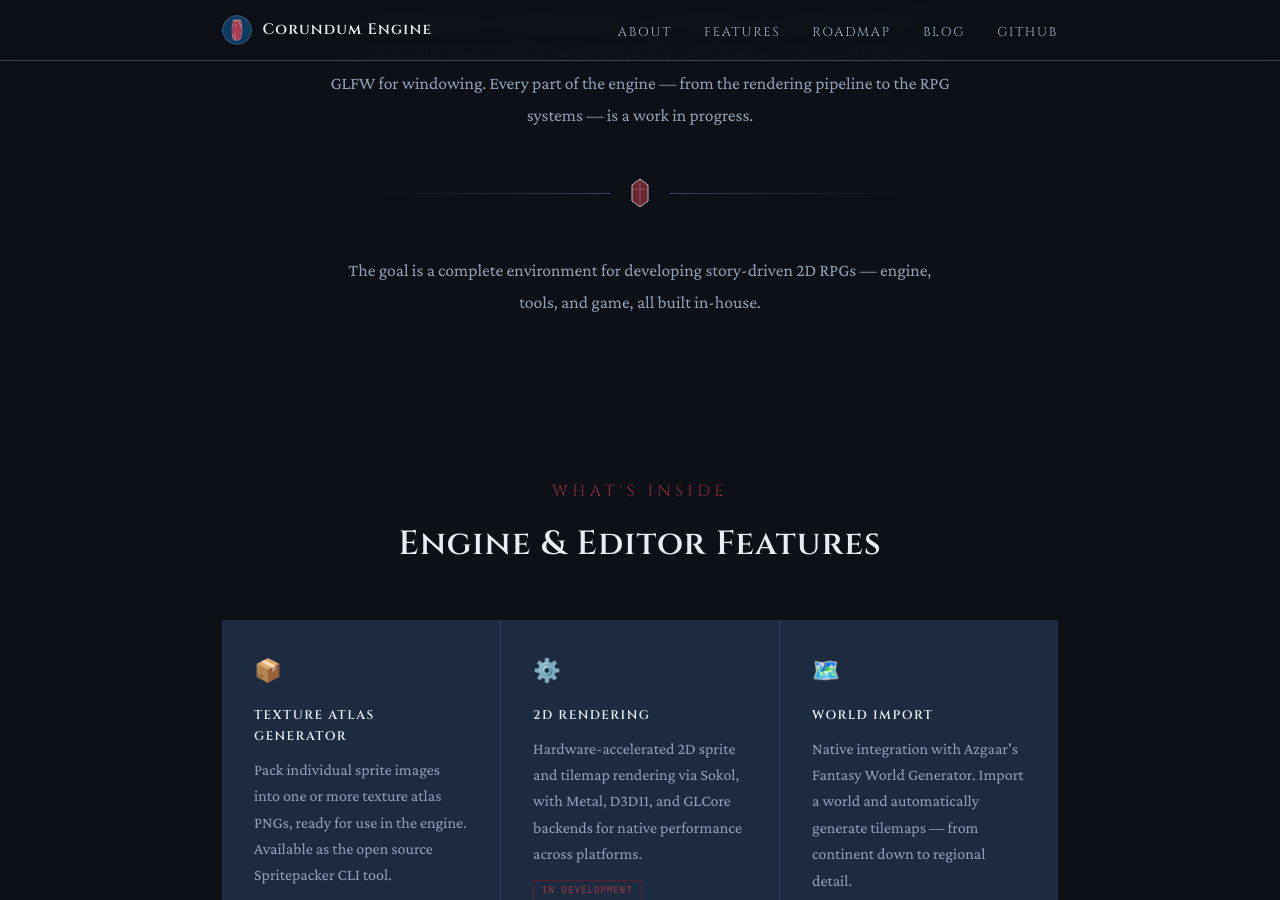
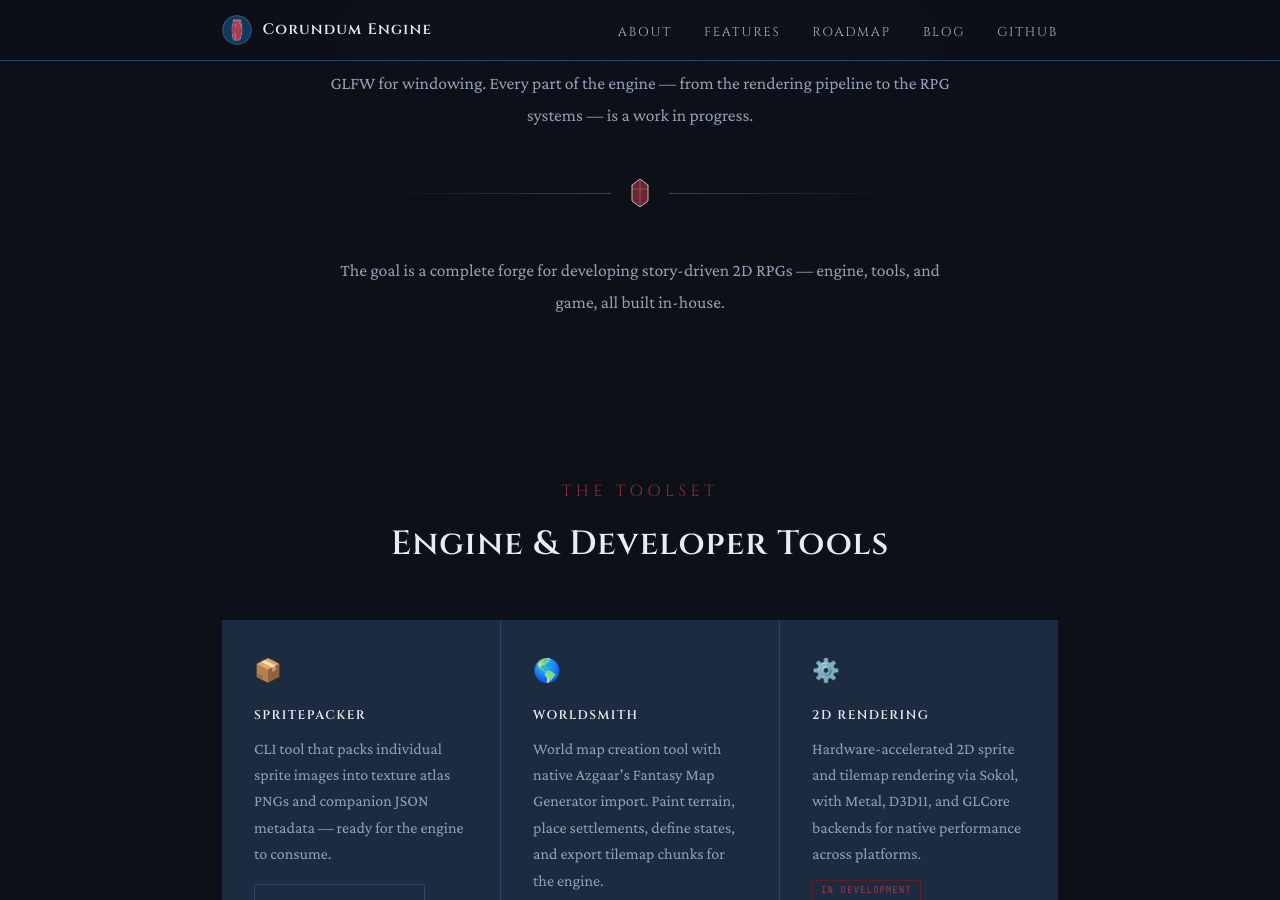
Before and after one commit to corundumengine/corundumengine.github.io, a Jekyll site: the page built from index.html, in a window 1280 px wide and 900 px high, scrolled down 1121 px. Built offline with Jekyll 4.4.1, drawn with Linux system fonts in a browser that asks for light colours; some of the changed text lies outside the part shown.

Commit message:
Update index.html

```diff
--- a/index.html
+++ b/index.html
@@ -1,18 +1,13 @@
 ---
 layout: default
 ---
+
 <section class="hero" id="hero">
-  <img
-    class="hero-logo"
-    src="corundum_logo.png"
-    alt="Corundum Engine Logo"
-  />
+  <img class="hero-logo" src="corundum_logo.png" alt="Corundum Engine Logo" />
   <h1><span>Corundum</span> Engine</h1>
-  <p class="hero-tagline">
-    A 2D game engine built from the ground up for classic RPGs.
-  </p>
+  <p class="hero-tagline">Forging tools for 2D RPGs</p>
   <div class="hero-cta">
-    <a class="btn btn-primary" href="#features">Explore the Engine</a>
+    <a class="btn btn-primary" href="#features">Explore the Forge</a>
     <a
       class="btn btn-secondary"
       href="https://github.com/corundumengine"
@@ -35,12 +30,11 @@ layout: default
     <p class="section-eyebrow">The Project</p>
     <h2 class="section-title">Built for the love of CRPGs</h2>
     <p class="section-body">
-      Corundum Engine is a custom 2D game engine written in C++23,
-      designed specifically for building classic role-playing games. It
-      uses Sokol for cross-platform hardware-accelerated rendering (Metal
-      on macOS, D3D11 on Windows, GLCore on Linux) and GLFW for windowing.
-      Every part of the engine — from the rendering pipeline to the RPG
-      systems — is a work in progress.
+      Corundum Engine is a custom 2D game engine written in C++23, designed
+      specifically for building classic role-playing games. It uses Sokol for
+      cross-platform hardware-accelerated rendering (Metal on macOS, D3D11 on
+      Windows, GLCore on Linux) and GLFW for windowing. Every part of the engine
+      — from the rendering pipeline to the RPG systems — is a work in progress.
     </p>
     <div class="crystal-divider">
       <svg
@@ -79,110 +72,107 @@ layout: default
       </svg>
     </div>
     <p class="section-body">
-      The goal is a complete environment for developing story-driven 2D
-      RPGs — engine, tools, and game, all built in-house.
+      The goal is a complete forge for developing story-driven 2D RPGs — engine,
+      tools, and game, all built in-house.
     </p>
   </div>
 </section>
 
 <section id="features">
   <div class="container">
-    <p class="section-eyebrow">What's Inside</p>
-    <h2 class="section-title">Engine &amp; Editor Features</h2>
+    <p class="section-eyebrow">The Toolset</p>
+    <h2 class="section-title">Engine & Developer Tools</h2>
     <div class="features-grid">
       <div class="feature-card">
-        <div class="feature-icon" aria-hidden="true">&#128230;</div>
-        <h3 class="feature-title">Texture Atlas Generator</h3>
+        <div class="feature-icon" aria-hidden="true">📦</div>
+        <h3 class="feature-title">Spritepacker</h3>
         <p class="feature-desc">
-          Pack individual sprite images into one or more texture atlas
-          PNGs, ready for use in the engine. Available as the open source
-          Spritepacker CLI tool.
+          CLI tool that packs individual sprite images into texture atlas PNGs
+          and companion JSON metadata — ready for the engine to consume.
         </p>
         <a
           class="btn btn-secondary"
           href="https://github.com/corundumengine/spritepacker"
           target="_blank"
           rel="noopener noreferrer"
-          >View on GitHub &rarr;
+          >Available Now →
         </a>
       </div>
       <div class="feature-card">
-        <div class="feature-icon" aria-hidden="true">&#9881;&#65039;</div>
+        <div class="feature-icon" aria-hidden="true">🌎</div>
+        <h3 class="feature-title">Worldsmith</h3>
+        <p class="feature-desc">
+          World map creation tool with native Azgaar's Fantasy Map Generator
+          import. Paint terrain, place settlements, define states, and export
+          tilemap chunks for the engine.
+        </p>
+        <a
+          class="btn btn-secondary"
+          href="https://github.com/corundumengine/worldsmith"
+          target="_blank"
+          rel="noopener noreferrer"
+          >Available Now →
+        </a>
+      </div>
+      <div class="feature-card">
+        <div class="feature-icon" aria-hidden="true">⚙️</div>
         <h3 class="feature-title">2D Rendering</h3>
         <p class="feature-desc">
-          Hardware-accelerated 2D sprite and tilemap rendering via Sokol,
-          with Metal, D3D11, and GLCore backends for native performance
-          across platforms.
+          Hardware-accelerated 2D sprite and tilemap rendering via Sokol, with
+          Metal, D3D11, and GLCore backends for native performance across
+          platforms.
         </p>
         <span class="feature-badge">In Development</span>
       </div>
       <div class="feature-card">
-        <div class="feature-icon" aria-hidden="true">
-          &#128506;&#65039;
-        </div>
-        <h3 class="feature-title">World Import</h3>
+        <div class="feature-icon" aria-hidden="true">🖼️</div>
+        <h3 class="feature-title">Spritesmith</h3>
         <p class="feature-desc">
-          Native integration with Azgaar's Fantasy World Generator. Import
-          a world and automatically generate tilemaps — from continent
-          down to regional detail.
+          ImGui-based editor for creating and managing sprite sheets, animation
+          frames, and metadata directly within the engine's toolset.
         </p>
         <span class="feature-badge">In Development</span>
       </div>
       <div class="feature-card">
-        <div class="feature-icon" aria-hidden="true">
-          &#128444;&#65039;
-        </div>
-        <h3 class="feature-title">Sprite Sheet Editor</h3>
+        <div class="feature-icon" aria-hidden="true">🧱</div>
+        <h3 class="feature-title">Tilesmith</h3>
         <p class="feature-desc">
-          An ImGui-based editor for creating and managing sprite sheets
-          directly within the engine's toolset.
+          Visual tilemap editor for constructing 2D isometric worlds tile by
+          tile — collision shapes, portals, layers, all integrated with the
+          engine's renderer.
         </p>
         <span class="feature-badge">In Development</span>
       </div>
       <div class="feature-card">
-        <div class="feature-icon" aria-hidden="true">&#129521;</div>
-        <h3 class="feature-title">Tilemap Builder</h3>
+        <div class="feature-icon" aria-hidden="true">⚔️</div>
+        <h3 class="feature-title">CRPG Systems</h3>
         <p class="feature-desc">
-          Visual tilemap editor for constructing 2D isometric game worlds
-          tile by tile, integrated tightly with the engine's rendering
-          pipeline.
+          Rules systems, quest design, dialogue, combat, and character
+          progression mechanics purpose-built for classic role-playing games.
         </p>
         <span class="feature-badge">In Development</span>
       </div>
       <div class="feature-card">
-        <div class="feature-icon" aria-hidden="true">&#9876;&#65039;</div>
-        <h3 class="feature-title">CRPG Systems</h3>
+        <div class="feature-icon" aria-hidden="true">📜</div>
+        <h3 class="feature-title">Data-Driven Design</h3>
         <p class="feature-desc">
-          Rules systems, quest design, dialogue, combat, and character
-          progression mechanics purpose-built for classic role-playing
-          games.
+          Every aspect of the game — dialogue, tilemaps, sprite sheets, and
+          configuration — is driven by JSON data. No hard-coded content, fully
+          moddable.
         </p>
         <span class="feature-badge">In Development</span>
       </div>
       <div class="feature-card">
-        <div class="feature-icon" aria-hidden="true">&#128220;</div>
-        <h3 class="feature-title">Data-Driven Design</h3>
+        <div class="feature-icon" aria-hidden="true">💬</div>
+        <h3 class="feature-title">Dialogue Engine</h3>
         <p class="feature-desc">
-          Every aspect of the game — dialogue, tilemaps, sprite sheets,
-          and configuration — is driven by JSON data. No hard-coded
-          content, fully moddable.
+          A directed-graph dialogue system supporting branching conversations,
+          quest triggers, and deep RPG storytelling mechanics.
         </p>
         <span class="feature-badge">In Development</span>
       </div>
       <div class="feature-card">
-        <div class="feature-icon" aria-hidden="true">&#128172;</div>
-        <h3 class="feature-title">Dialogue Engine</h3>
-        <p class="feature-desc">
-          A directed-graph dialogue system supporting branching
-          conversations, quest triggers, and deep RPG storytelling
-          mechanics.
-        </p>
-        <span class="feature-badge">In Development</span>
-      </div>
-      <div class="feature-card">
-        <div class="feature-icon" aria-hidden="true">
-          &#128396;&#65039;
-        </div>
+        <div class="feature-icon" aria-hidden="true">🖌️</div>
         <h3 class="feature-title">Font Rendering</h3>
         <p class="feature-desc">
           TrueType font rendering via FreeType, with support for UI text,
@@ -203,47 +193,53 @@ layout: default
         <div class="roadmap-label">Complete</div>
         <h3 class="roadmap-title">Spritepacker CLI</h3>
         <p class="roadmap-desc">
-          Open source texture atlas CLI tool, available now on GitHub.
+          Open source texture atlas tool. Available now on GitHub.
+        </p>
+      </div>
+      <div class="roadmap-item done">
+        <div class="roadmap-label">In Development</div>
+        <h3 class="roadmap-title">Worldsmith</h3>
+        <p class="roadmap-desc">
+          Map creation tool with Azgaar's import, terrain painting, settlement
+          placement, and tilemap chunk export.
         </p>
       </div>
       <div class="roadmap-item">
         <div class="roadmap-label">In Progress</div>
-        <h3 class="roadmap-title">Core Engine &amp; Rendering</h3>
+        <h3 class="roadmap-title">Core Engine & Rendering</h3>
         <p class="roadmap-desc">
-          Sokol-based 2D renderer with cross-platform backends (Metal,
-          D3D11, GLCore) via GLFW windowing.
+          Sokol-based 2D renderer with cross-platform backends (Metal, D3D11,
+          GLCore) via GLFW windowing.
         </p>
       </div>
       <div class="roadmap-item">
         <div class="roadmap-label">In Progress</div>
-        <h3 class="roadmap-title">Developer Toolset</h3>
+        <h3 class="roadmap-title">The Forge — Developer Tools</h3>
         <p class="roadmap-desc">
-          ImGui-based sprite sheet editor, tilemap builder, texture atlas
-          generator, and Azgaar's world importer.
+          ImGui-based Spritesmith, Tilesmith, and Worldsmith — a complete asset
+          pipeline for 2D RPG production.
         </p>
       </div>
       <div class="roadmap-item">
         <div class="roadmap-label">In Progress</div>
-        <h3 class="roadmap-title">CRPG Rules &amp; Quest Systems</h3>
+        <h3 class="roadmap-title">CRPG Rules & Quest Systems</h3>
         <p class="roadmap-desc">
-          Character stats, combat mechanics, dialogue trees, and quest
-          tracking purpose-built for classic RPGs.
+          Character stats, combat mechanics, dialogue trees, and quest tracking
+          purpose-built for classic RPGs.
         </p>
       </div>
       <div class="roadmap-item">
         <div class="roadmap-label">Planned</div>
         <h3 class="roadmap-title">Additional Platform Support</h3>
         <p class="roadmap-desc">
-          Native builds and packaging for Windows and Linux, expanding
-          beyond the primary macOS development environment.
+          Native builds and packaging for Windows and Linux, expanding beyond
+          the primary macOS development environment.
         </p>
       </div>
       <div class="roadmap-item">
         <div class="roadmap-label">Planned</div>
         <h3 class="roadmap-title">The Game</h3>
-        <p class="roadmap-desc">
-          A 2D CRPG built entirely on Corundum Engine.
-        </p>
+        <p class="roadmap-desc">A 2D CRPG built entirely on Corundum Engine.</p>
       </div>
     </div>
   </div>
```
Also changed, not shown: other parts of index.html (+0 -2 lines).
